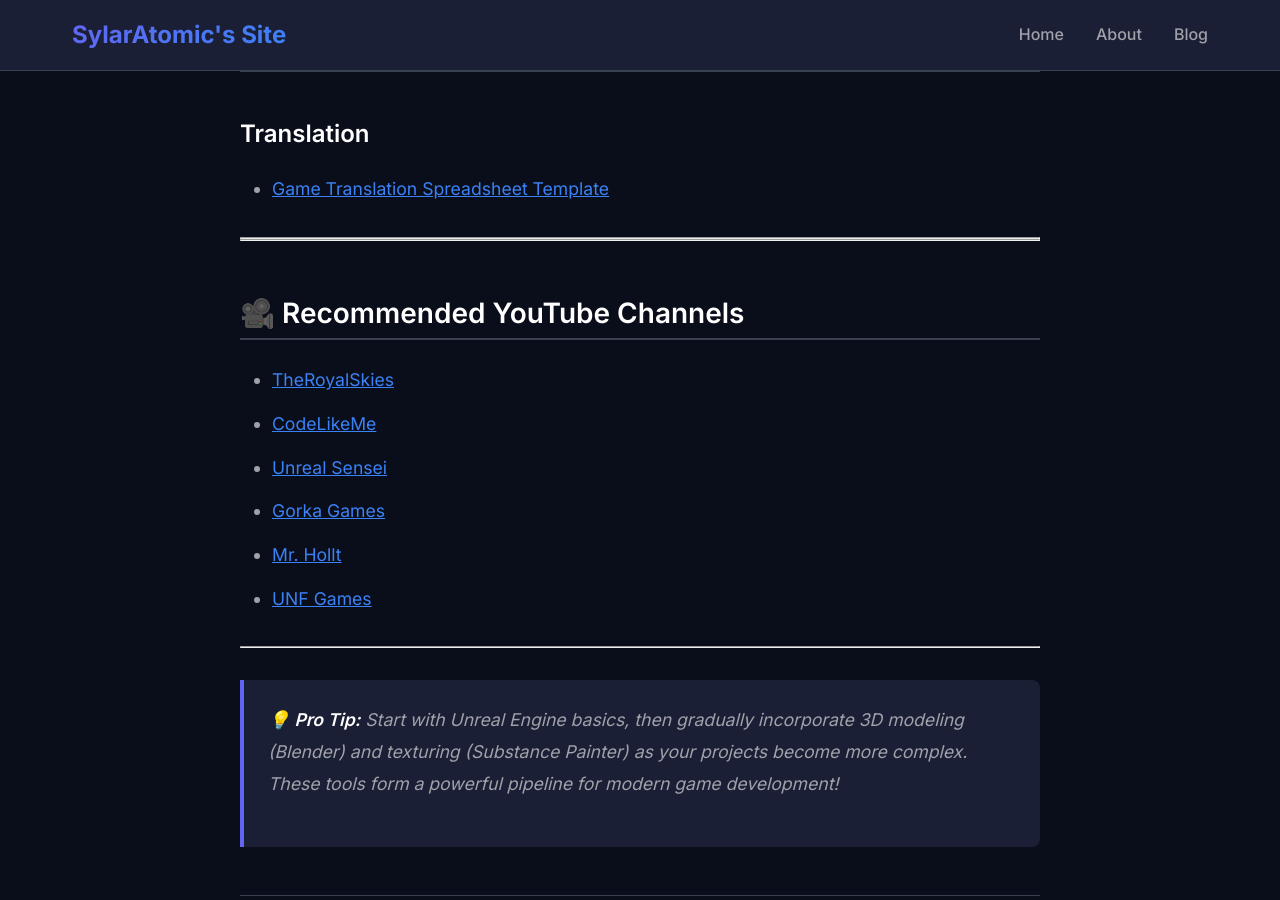
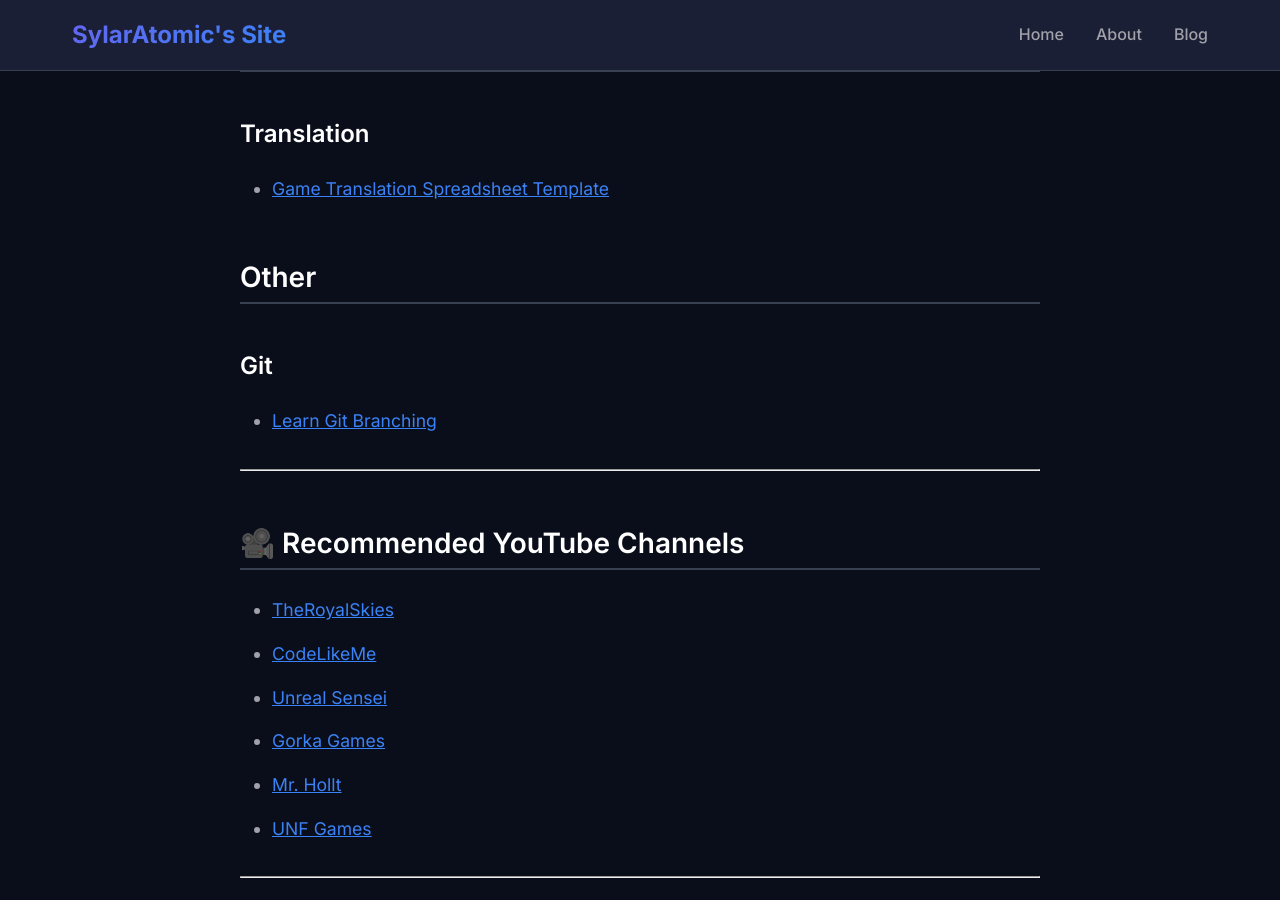
Before and after one commit to SylarAtomic/sylaratomic.github.io, a Jekyll site: the page built from _posts/2025-08-30-learning-resources.md, in a window 1280 px wide and 900 px high, scrolled down 4243 px. Built offline with Jekyll 4.4.1, drawn with Linux system fonts in a browser that asks for light colours.

Commit message:
Update 2025-08-30-learning-resources.md

```diff
--- a/_posts/2025-08-30-learning-resources.md
+++ b/_posts/2025-08-30-learning-resources.md
@@ -103,7 +103,11 @@ This is a comprehensive collection of resources for the complete game developmen
 ### Translation
 - [Game Translation Spreadsheet Template](https://docs.google.com/spreadsheets/d/17f0dQawb-s_Fd7DHgmVvJoEGDMH_yoSd8EYigrb0zmM/edit?gid=310116733#gid=310116733)
 
----
+
+## Other
+
+### Git
+- [Learn Git Branching](https://learngitbranching.js.org/)
 
 ---
 
```
